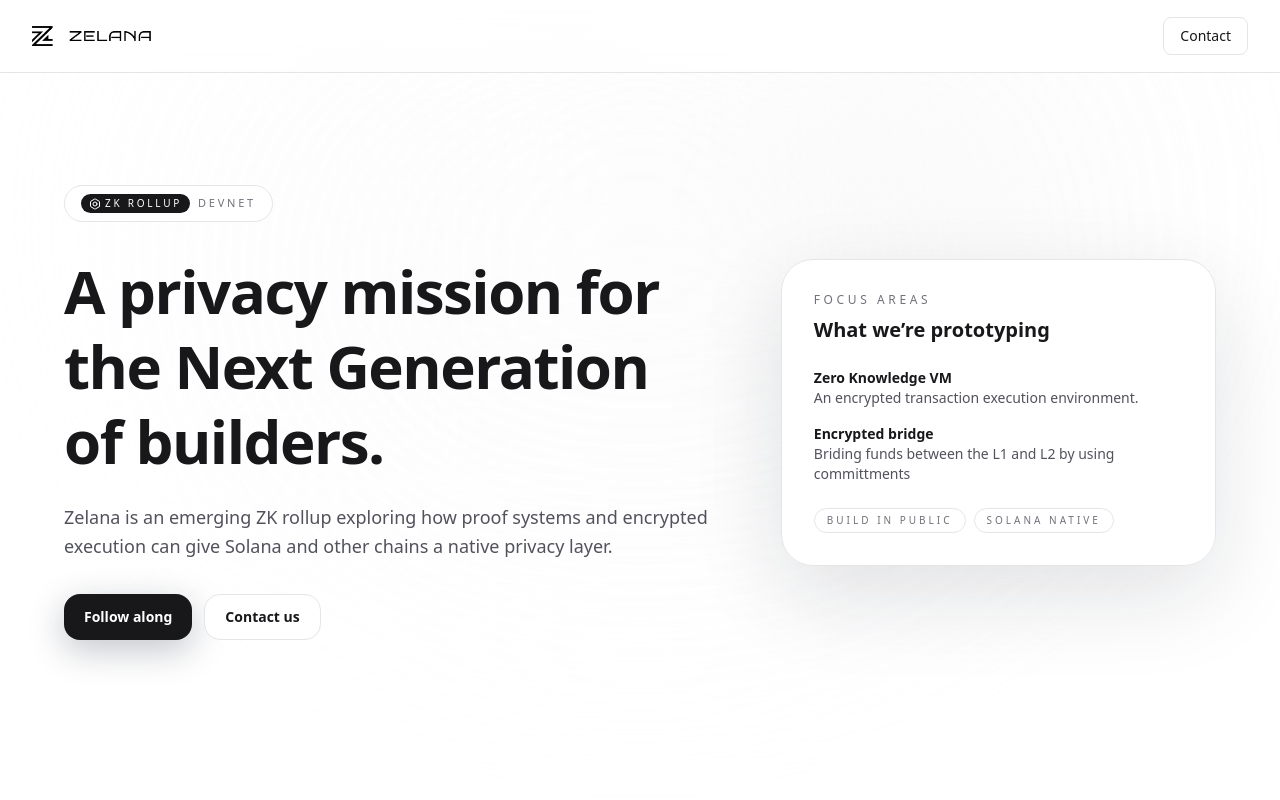
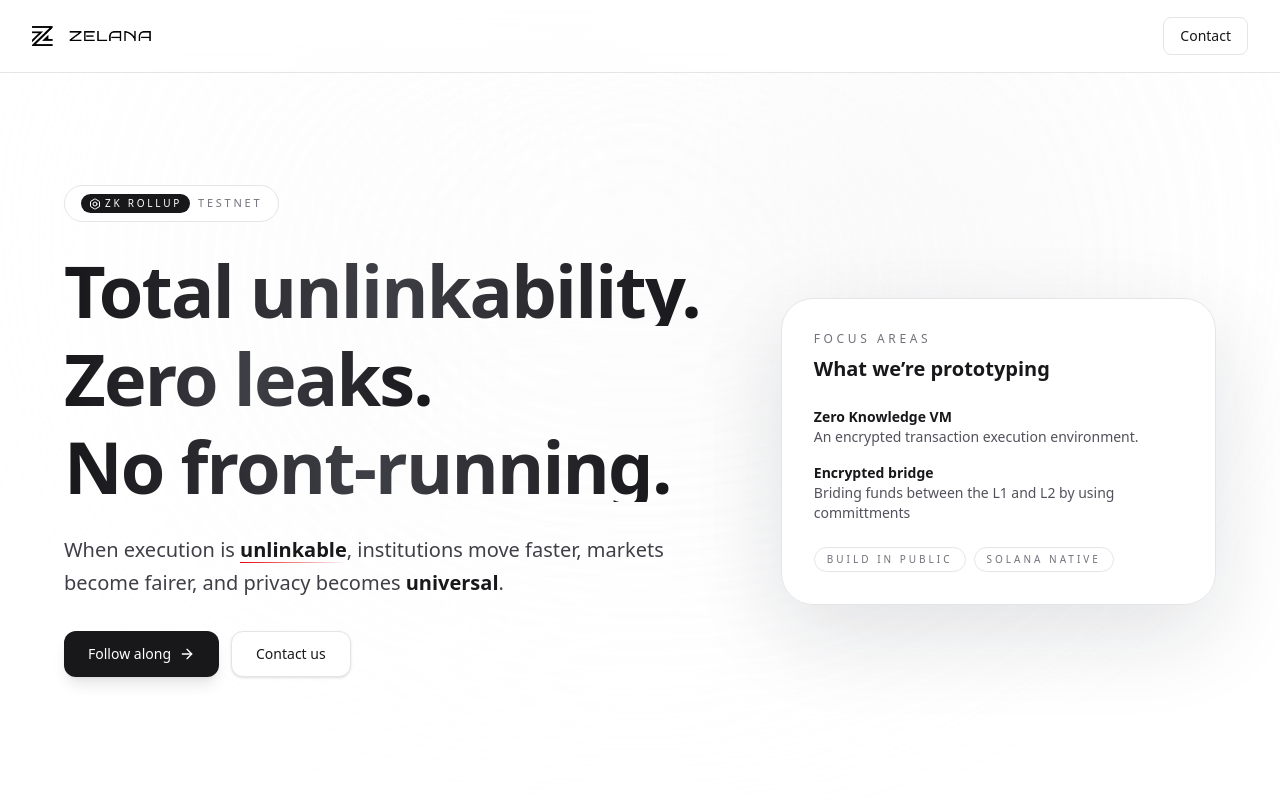
Before and after one commit to Zelana-Labs/zelana-website, a Next.js app: page / in a window 1280 px wide. Shown: the top 800 px of the page. Built offline with nearby package versions, Linux system fonts and the light colour scheme.

Commit message:
hero edit: change hero text

```diff
--- a/components/landing/Hero.tsx
+++ b/components/landing/Hero.tsx
@@ -2,11 +2,40 @@
 
 import { useState } from "react";
 import { motion } from "framer-motion";
-import { Bolt, ClipboardCopy, CopyCheck } from "lucide-react";
+import { Bolt, ClipboardCopy, CopyCheck, ArrowRight, Shield } from "lucide-react";
 import HeroPanel from "./HeroPanel";
-import { PrimaryButton, GhostButton } from "./Buttons";
+
+
+function PrimaryButton({ href, children }: { href: string; children: React.ReactNode }) {
+  return (
+    <a
+      href={href}
+      className="group inline-flex items-center gap-2 rounded-xl bg-zinc-900 px-6 py-3 text-sm font-medium text-white shadow-lg hover:bg-zinc-800 transition-all hover:shadow-xl hover:scale-[1.02]"
+    >
+      {children}
+      <ArrowRight className="h-4 w-4 transition-transform group-hover:translate-x-0.5" />
+    </a>
+  );
+}
+
+function GhostButton({ href, children }: { href: string; children: React.ReactNode }) {
+  return (
+    <a
+      href={href}
+      className="inline-flex items-center gap-2 rounded-xl border border-zinc-200 bg-white px-6 py-3 text-sm font-medium text-zinc-900 shadow-sm hover:border-zinc-300 hover:bg-zinc-50 transition-all"
+    >
+      {children}
+    </a>
+  );
+}
 
 export default function Hero() {
+  const features = [
+    { text: "Total unlinkability.", delay: 0.1 },
+    { text: "Zero leaks.", delay: 0.15 },
+    { text: "No front-running.", delay: 0.2 }
+  ];
+
   return (
     <section className="relative overflow-hidden border-b border-zinc-100 pb-16">
       <div className="pointer-events-none absolute inset-0 -z-10 opacity-80 [mask-image:radial-gradient(circle_at_top,white,transparent_75%)]">
@@ -25,21 +54,60 @@
               <Bolt className="h-3 w-3" />
               zk rollup
             </span>
-            devnet
+            testnet
           </motion.div>
 
-          <motion.div initial={{ opacity: 0, y: 16 }} animate={{ opacity: 1, y: 0 }} transition={{ delay: 0.05, duration: 0.5 }} className="space-y-6">
-            <h1 className="text-4xl sm:text-5xl lg:text-6xl font-semibold tracking-tight leading-tight text-zinc-900">
-              A privacy mission for the Next Generation of builders.
-            </h1>
-            <p className="text-lg text-zinc-600 leading-relaxed max-w-2xl">
-              Zelana is an emerging ZK rollup exploring how proof systems and encrypted execution can give Solana and other chains a native privacy layer.
+          <div className="space-y-4">
+            {features.map((feature, index) => (
+              <motion.div
+                key={index}
+                initial={{ opacity: 0, x: -20 }}
+                animate={{ opacity: 1, x: 0 }}
+                transition={{ delay: feature.delay, duration: 0.6, ease: "easeOut" }}
+                className="overflow-hidden"
+              >
+                <h1 className="text-5xl sm:text-6xl lg:text-7xl font-bold tracking-tight leading-none text-zinc-900">
+                  <span className="bg-gradient-to-r from-zinc-900 via-zinc-700 to-zinc-900 bg-clip-text text-transparent">
+                    {feature.text}
+                  </span>
+                </h1>
+              </motion.div>
+            ))}
+          </div>
+
+          <motion.div
+            initial={{ opacity: 0, y: 20 }}
+            animate={{ opacity: 1, y: 0 }}
+            transition={{ delay: 0.35, duration: 0.6 }}
+            className="relative"
+          >
+            <p className="text-lg sm:text-xl text-zinc-700 leading-relaxed max-w-2xl font-light">
+              When execution is{" "}
+              <span className="font-semibold text-zinc-900 relative">
+                unlinkable
+                <span className="absolute bottom-0 left-0 right-0 h-px bg-gradient-to-r from-red-600 to-red200" />
+              </span>
+              , institutions move faster, markets become fairer, and privacy becomes{" "}
+              <span className="font-semibold text-zinc-900">universal</span>.
             </p>
           </motion.div>
 
-          <motion.div initial={{ opacity: 0, y: 20 }} animate={{ opacity: 1, y: 0 }} transition={{ delay: 0.1, duration: 0.4 }} className="flex flex-wrap gap-3">
+          <motion.div
+            initial={{ opacity: 0, y: 20 }}
+            animate={{ opacity: 1, y: 0 }}
+            transition={{ delay: 0.45, duration: 0.4 }}
+            className="flex flex-wrap gap-3"
+          >
             <PrimaryButton href="https://x.com/zelanalabs">Follow along</PrimaryButton>
             <GhostButton href="https://form.typeform.com/to/akKCUvuh">Contact us</GhostButton>
+          </motion.div>
+
+          <motion.div
+            initial={{ opacity: 0 }}
+            animate={{ opacity: 1 }}
+            transition={{ delay: 0.6, duration: 0.6 }}
+            className="flex items-center gap-3 pt-2"
+          >
           </motion.div>
 
           {/* <motion.div className="flex flex-wrap items-center gap-2 text-xs text-zinc-500">
@@ -63,7 +131,7 @@
           await navigator.clipboard.writeText(value);
           setCopied(true);
           setTimeout(() => setCopied(false), 1200);
-        } catch {}
+        } catch { }
       }}
       className="group inline-flex items-center gap-1.5 rounded-xl border border-zinc-200 bg-white px-3 py-1.5 font-mono text-[11px] text-zinc-800 shadow-sm hover:border-zinc-400"
       title={value}
```
